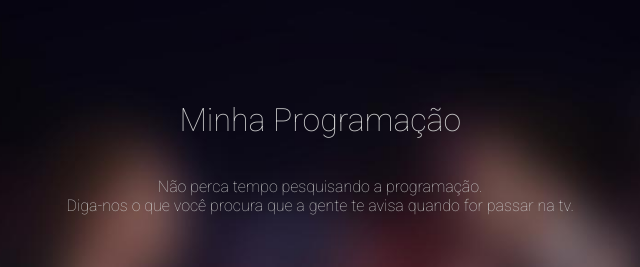
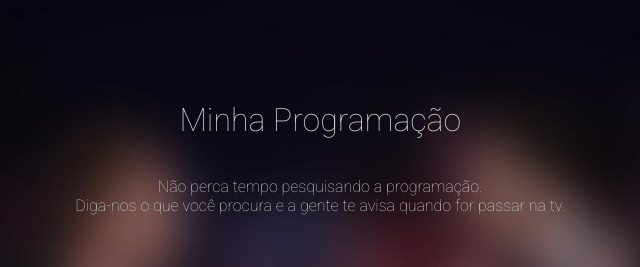
Before and after one commit to rafaelcamargo/minhaprogramacao, a website: page index.html in a window 1280 px wide. Shown: the top 267 px of the page, 320-960 px from the left. Drawn offline with Linux system fonts and the light colour scheme.

Commit message:
Improved tagline

```diff
--- a/index.html
+++ b/index.html
@@ -32,7 +32,7 @@
         <div class="gg-col-12">
           <p>
             Não perca tempo pesquisando a programação.<br />
-            Diga-nos o que você procura que a gente te avisa quando for passar na tv.
+            Diga-nos o que você procura e a gente te avisa quando for passar na tv.
           </p>
         </div>
       </div>
```
